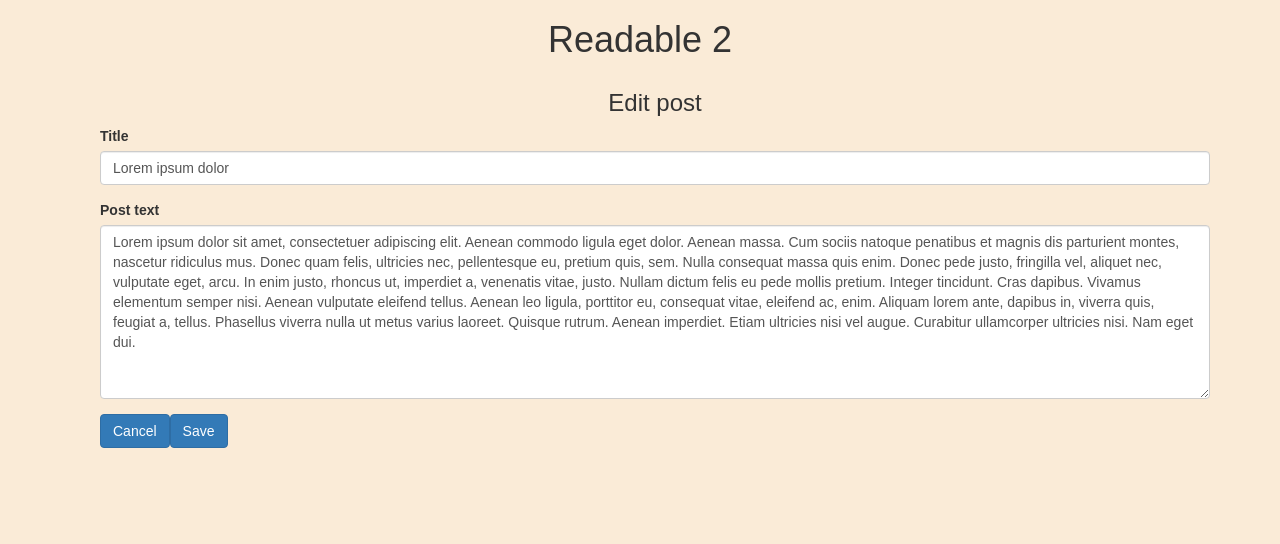
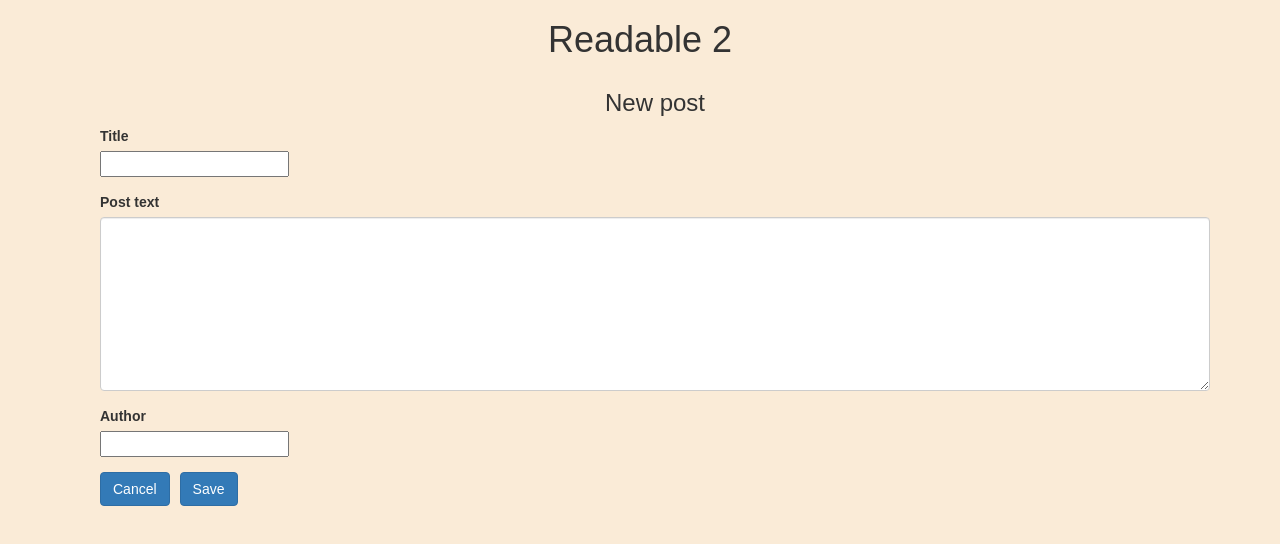
Before and after one commit to cbrands/readable2, a React (Create React App) app: page /1/new in a window 1280 px wide. Shown: the top 544 px of the page. Built offline with nearby package versions, Linux system fonts and the light colour scheme.

Commit message:
added handlers to postform

```diff
--- a/src/components/Postform.js
+++ b/src/components/Postform.js
@@ -1,8 +1,24 @@
 import React, { Component } from 'react';
 import { connect } from "react-redux";
+import { Link } from "react-router-dom";
 import generateUUID from '../utils/UuidGenerator';
+import {selectCategory} from "../actions/index";
 
 class Postform extends Component {
+    constructor(props) {
+        super(props);
+        this.state = {
+            titleValue: '',
+            bodyValue: '',
+            authorValue: ''
+        }
+
+        this.handleTitleChange = this.handleTitleChange.bind(this);
+        this.handleBodyChange = this.handleBodyChange.bind(this);
+        this.handleAuthorChange = this.handleAuthorChange.bind(this);
+        this.handleSubmit = this.handleSubmit.bind(this);
+    }
+
     componentWillMount() {
         let isNew;
         if (this.props.location.pathname.substr(-3, 3) === 'new') {
@@ -31,26 +47,49 @@ class Postform extends Component {
         }
     }
 
+    handleTitleChange(event) {
+        this.setState({titleValue: event.target.value});
+    }
+
+    handleBodyChange(event) {
+        this.setState({bodyValue: event.target.value});
+    }
+
+    handleAuthorChange(event) {
+        this.setState({authorValue: event.target.value});
+    }
+
+    handleSubmit(event) {
+        event.preventDefault();
+        //todo submit form
+        alert('WOOOOOOOOO');
+    }
+
     render(){
         console.log('postformprops', this.props);
         let myPost = this.completePost();
+        console.log('myPost', myPost);
         return(
             <div className="container">
                 <div className="col-md-12 text-center">
-                    <h3>Edit post</h3>
+                    {this.state.isNew ? <h3>New post</h3> : <h3>Edit post</h3>}
                 </div>
-                <form className="col-md-12">
+                <form className="col-md-12" onSubmit={this.handleSubmit}>
                     <div className="form-group">
-                        <label>Title</label>
-                        <input type="text" name="title" className="form-control" value="Lorem ipsum dolor" />
+                        <label>Title</label><br/>
+                        <input type="text" value={this.state.titleValue} onChange={this.handleTitleChange} />
                     </div>
                     <div className="form-group">
                         <label>Post text</label>
-                        <textarea name="body" className="form-control" rows="8">Lorem ipsum dolor sit amet, consectetuer adipiscing elit. Aenean commodo ligula eget dolor. Aenean massa. Cum sociis natoque penatibus et magnis dis parturient montes, nascetur ridiculus mus. Donec quam felis, ultricies nec, pellentesque eu, pretium quis, sem. Nulla consequat massa quis enim. Donec pede justo, fringilla vel, aliquet nec, vulputate eget, arcu. In enim justo, rhoncus ut, imperdiet a, venenatis vitae, justo. Nullam dictum felis eu pede mollis pretium. Integer tincidunt. Cras dapibus. Vivamus elementum semper nisi. Aenean vulputate eleifend tellus. Aenean leo ligula, porttitor eu, consequat vitae, eleifend ac, enim. Aliquam lorem ante, dapibus in, viverra quis, feugiat a, tellus. Phasellus viverra nulla ut metus varius laoreet. Quisque rutrum. Aenean imperdiet. Etiam ultricies nisi vel augue. Curabitur ullamcorper ultricies nisi. Nam eget dui.
-                        </textarea>
+                        <textarea className="form-control" rows="8" value={this.state.bodyValue} onChange={this.handleBodyChange}/>
                     </div>
-                    <button className="btn btn-primary">Cancel</button>
-                    <button className="btn btn-primary">Save</button>
+                    <div className="form-group">
+                        <label>Author</label><br/>
+                        <input type="text" value={this.state.authorValue} onChange={this.handleAuthorChange} />
+                    </div>
+                    <Link to={"/"} className="btn btn-primary margin-right10">Cancel</Link>
+                    {/*<button className="btn btn-primary">Save</button>*/}
+                    <input className="btn btn-primary" type="submit" value="Save" />
                 </form>
             </div>
         );
```
